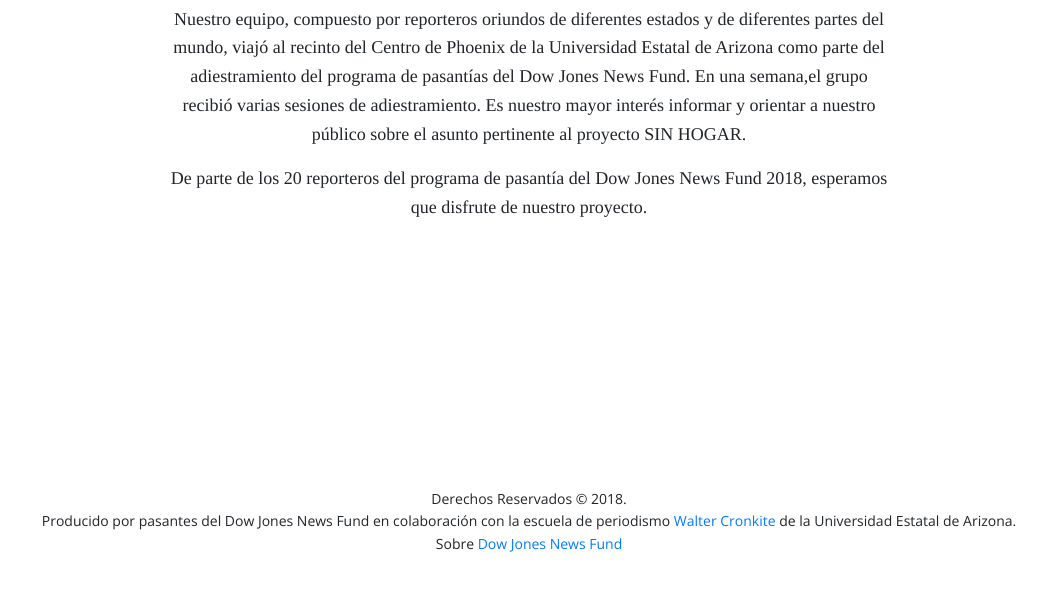
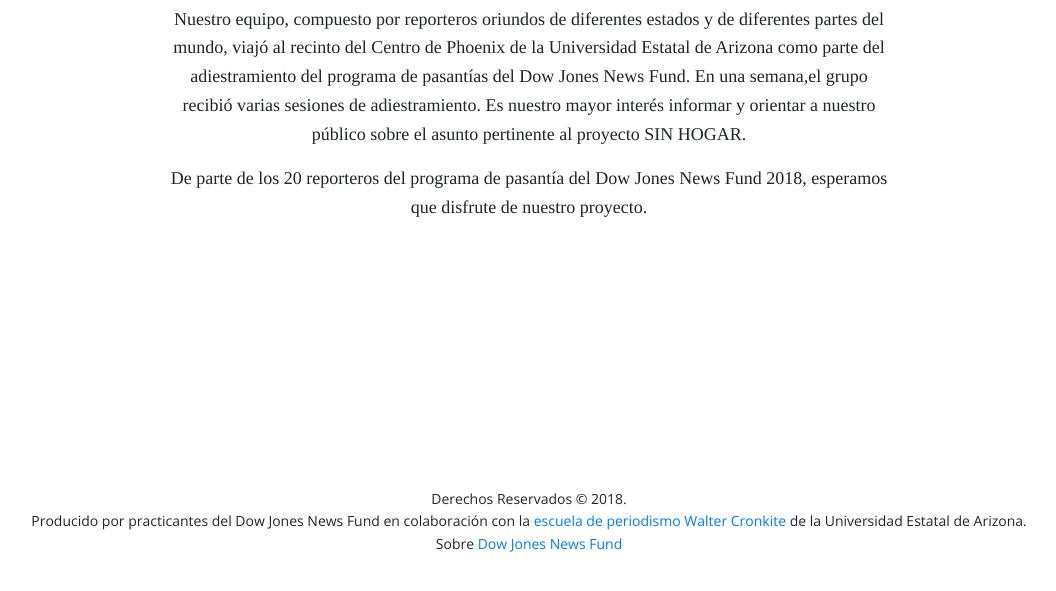
Before and after one commit to brookenf/Homeless-Project-DJNF, a website with bundled scripts: page spanish/background.html in a window 1280 px wide. Shown: the part 2346-2937 px from the top of the page, without its empty margins (111-1167 px from the left). Built offline with nearby package versions, Linux system fonts and the light colour scheme.

Commit message:
Update background.html
changed footer to match index.html

```diff
--- a/spanish/background.html
+++ b/spanish/background.html
@@ -131,7 +131,7 @@
     <footer>
       <p>Derechos Reservados &copy; 2018.</p>
         <p>
-          Producido por pasantes del Dow Jones News Fund en colaboración con la escuela de periodismo <a id="cronkite-link" href="https://www.cronkite.asu.edu" target="_blank">Walter Cronkite</a> de la Universidad Estatal de Arizona.
+          Producido por practicantes del Dow Jones News Fund en colaboración con la <a id="cronkite-link" href="https://www.cronkite.asu.edu" target="_blank">escuela de periodismo Walter Cronkite</a> de la Universidad Estatal de Arizona.
         </p>
         <p>
           Sobre <a href="https://www.dowjonesnewsfund.org" target="_blank">Dow Jones News Fund</a>
```
